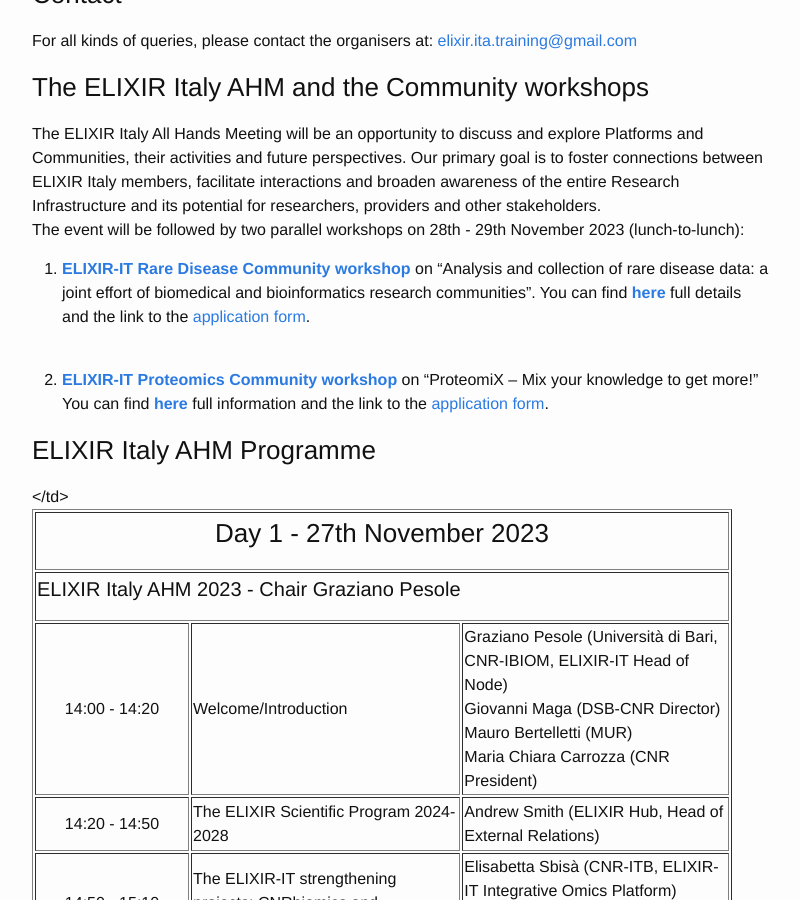
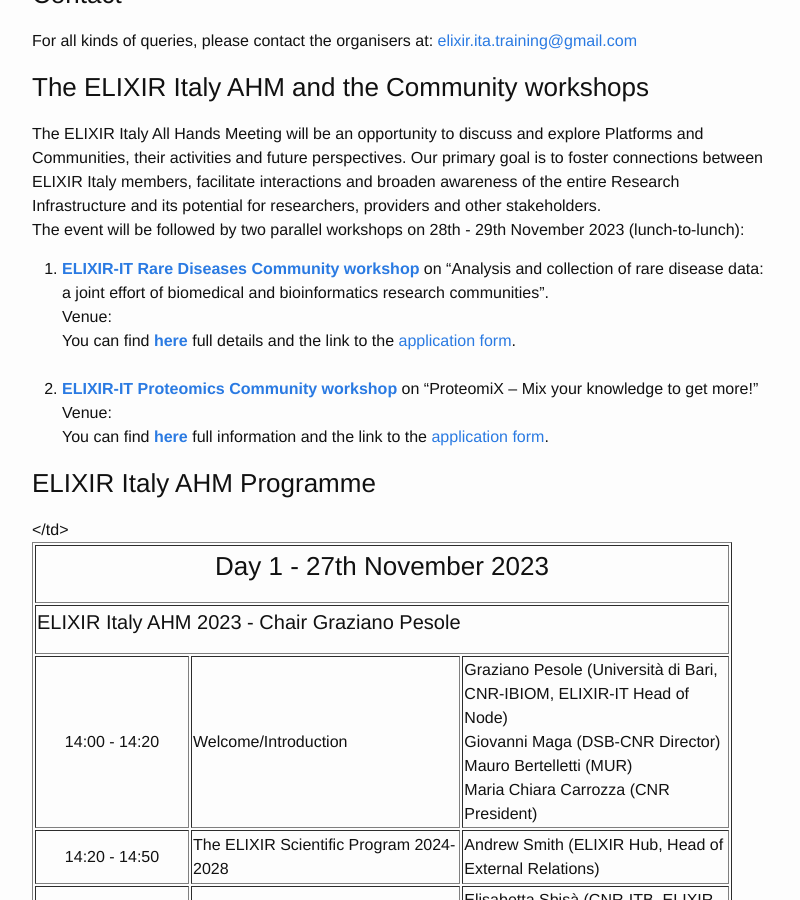
Before and after one commit to ELIXIR-IIB-training/website, a Jekyll site: the page built from _posts/2023-11-27-All_Hands_2023.md, in a window 1280 px wide and 900 px high, scrolled down 1550 px. Shown: the whole window, without its empty margins (238-1038 px from the left). Built offline with Jekyll 4.4.1, drawn with Linux system fonts in a browser that asks for light colours.

Commit message:
Update 2023-11-27-All_Hands_2023.md

```diff
--- a/_posts/2023-11-27-All_Hands_2023.md
+++ b/_posts/2023-11-27-All_Hands_2023.md
@@ -57,10 +57,15 @@ For all kinds of queries, please contact the organisers at:
 The ELIXIR Italy All Hands Meeting will be an opportunity to discuss and explore Platforms and Communities, their activities and future perspectives. Our primary goal is to foster connections between ELIXIR Italy members, facilitate interactions and broaden awareness of the entire Research Infrastructure and its potential for researchers, providers and other stakeholders.
 <br>
 The event will be followed by two parallel workshops on 28th - 29th November 2023 (lunch-to-lunch):
-1. [**ELIXIR-IT Rare Disease Community workshop**](https://elixir-iib-training.github.io/website/2023/11/28/Workshop_RD.html) on "Analysis and collection of rare disease data: a joint effort of biomedical and bioinformatics research communities". You can find [**here**](https://elixir-iib-training.github.io/website/2023/11/28/Workshop_RD.html) full details and the link to the [application form](https://forms.gle/V6YmVVvAv3JveRD59).
+1. [**ELIXIR-IT Rare Diseases Community workshop**](https://elixir-iib-training.github.io/website/2023/11/28/Workshop_RD.html) on "Analysis and collection of rare disease data: a joint effort of biomedical and bioinformatics research communities". <br>
+Venue:
 <br>
-
-2. [**ELIXIR-IT Proteomics Community workshop**](https://elixir-iib-training.github.io/website/2023/11/28/ProteomiX.html) on "ProteomiX – Mix your knowledge to get more!" You can find [**here**](https://elixir-iib-training.github.io/website/2023/11/28/ProteomiX.html) full information and the link to the [application form](https://forms.gle/T6zkvhMEtHVvgyKA9).
+You can find [**here**](https://elixir-iib-training.github.io/website/2023/11/28/Workshop_RD.html) full details and the link to the [application form](https://forms.gle/V6YmVVvAv3JveRD59).
+<br>
+3. [**ELIXIR-IT Proteomics Community workshop**](https://elixir-iib-training.github.io/website/2023/11/28/ProteomiX.html) on "ProteomiX – Mix your knowledge to get more!"<br>
+Venue:
+<br>
+You can find [**here**](https://elixir-iib-training.github.io/website/2023/11/28/ProteomiX.html) full information and the link to the [application form](https://forms.gle/T6zkvhMEtHVvgyKA9).
 <br>
 
 ### ELIXIR Italy AHM Programme
```
